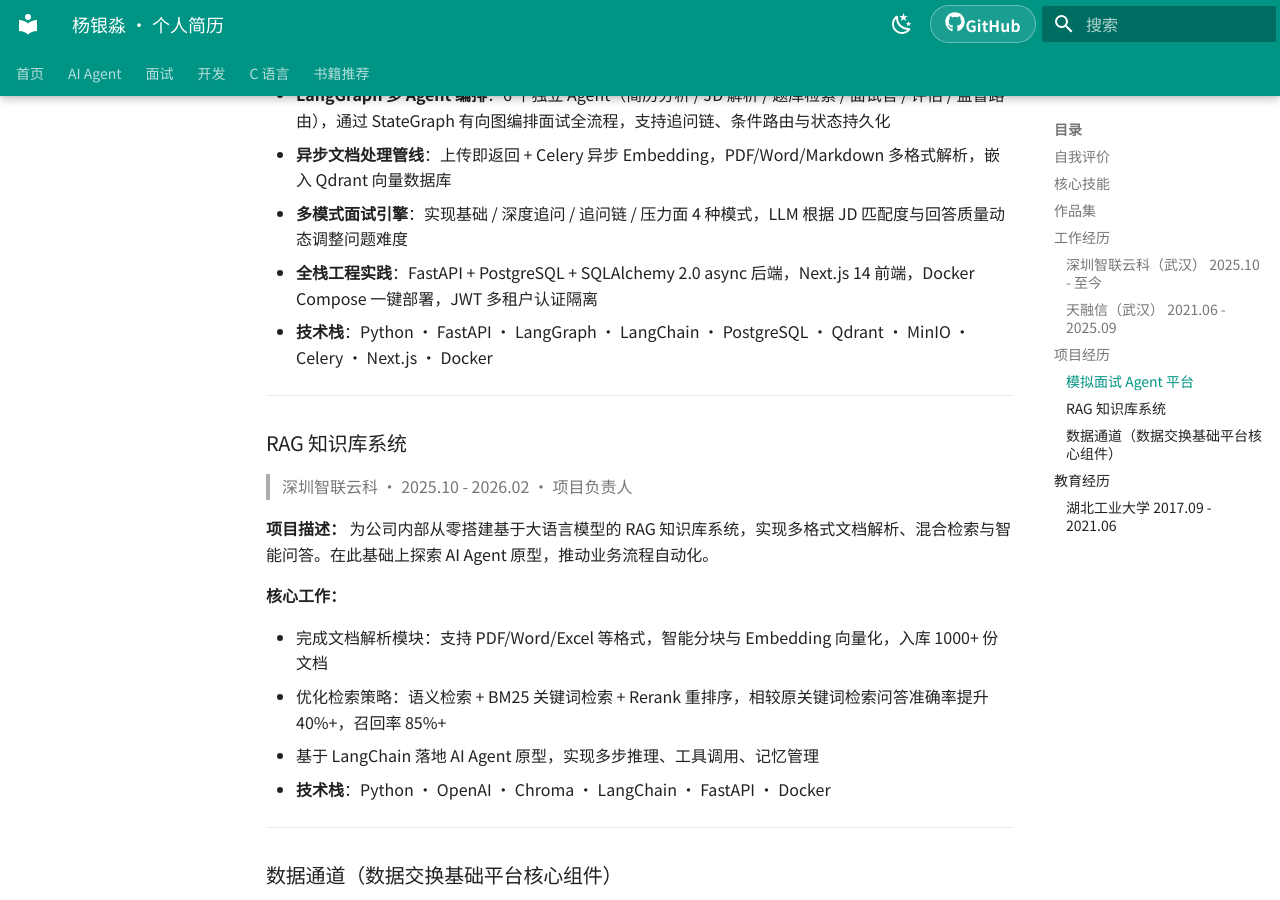
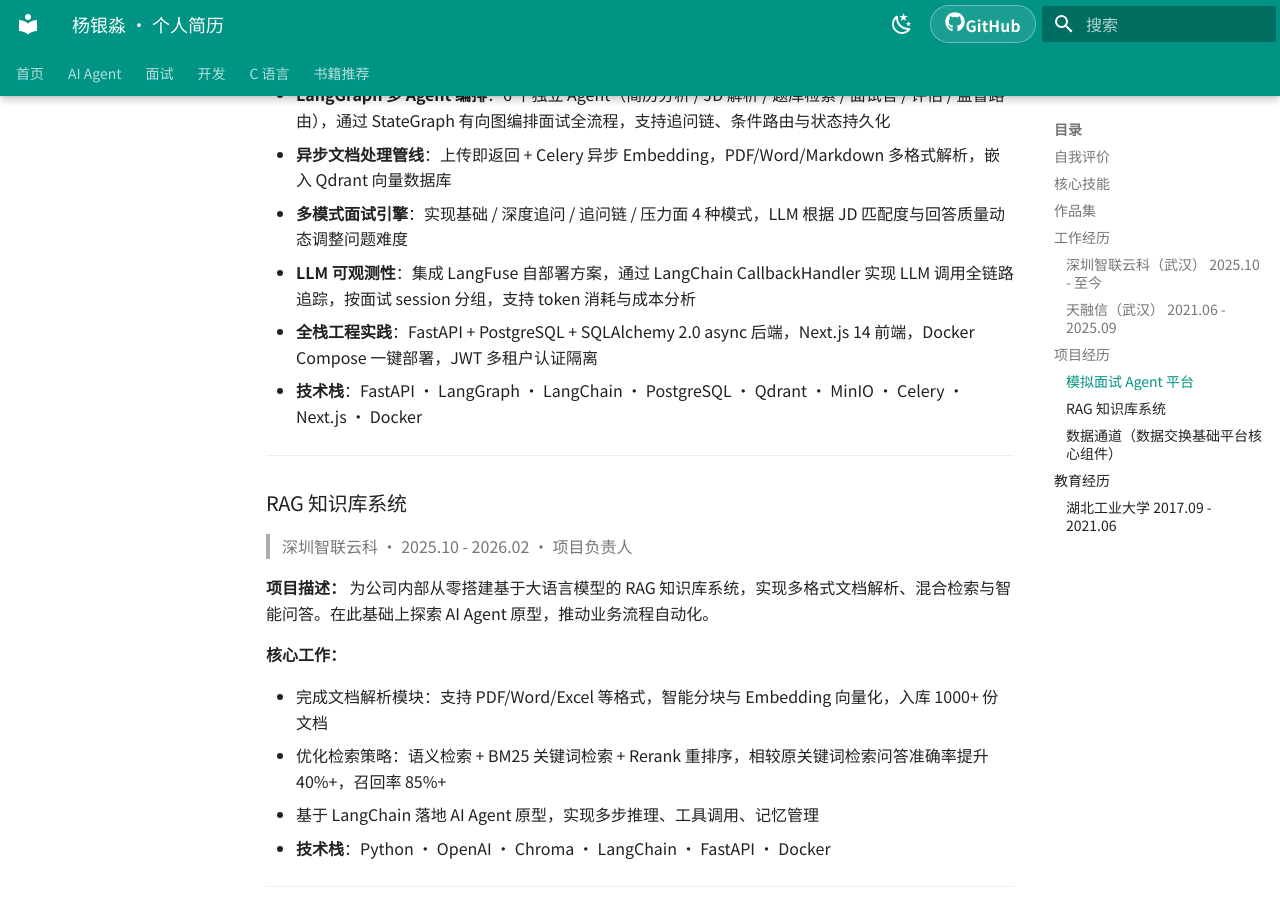
Before and after one commit to yangyinmiao/my-notes, an MkDocs documentation site: the page built from docs/resume/index.md, in a window 1280 px wide and 900 px high, scrolled down 2506 px. Built offline with MkDocs 1.6.1 and Material for MkDocs 9.7.7, drawn with Linux system fonts in a browser that asks for light colours; some of the changed text lies outside the part shown.

Commit message:
fix: 更新到岗时间为一周内，优化技能表格格式，新增 LLM 可观测性描述

```diff
--- a/docs/resume/index.md
+++ b/docs/resume/index.md
@@ -26,7 +26,7 @@
 				</tr>
 				<tr>
 					<td style="border: none;">邮箱：yang_yinmiao@outlook.com</td>
-					<td style="border: none;">到岗时间：随时入职</td>
+					<td style="border: none;">到岗时间：一周内</td>
 				</tr>
 				<tr>
 					<td style="border: none;">所在地：武汉</td>
@@ -106,8 +106,9 @@
 - **LangGraph 多 Agent 编排**：6 个独立 Agent（简历分析 / JD 解析 / 题库检索 / 面试官 / 评估 / 监督路由），通过 StateGraph 有向图编排面试全流程，支持追问链、条件路由与状态持久化
 - **异步文档处理管线**：上传即返回 + Celery 异步 Embedding，PDF/Word/Markdown 多格式解析，嵌入 Qdrant 向量数据库
 - **多模式面试引擎**：实现基础 / 深度追问 / 追问链 / 压力面 4 种模式，LLM 根据 JD 匹配度与回答质量动态调整问题难度
+- **LLM 可观测性**：集成 LangFuse 自部署方案，通过 LangChain CallbackHandler 实现 LLM 调用全链路追踪，按面试 session 分组，支持 token 消耗与成本分析
 - **全栈工程实践**：FastAPI + PostgreSQL + SQLAlchemy 2.0 async 后端，Next.js 14 前端，Docker Compose 一键部署，JWT 多租户认证隔离
-- **技术栈**：Python · FastAPI · LangGraph · LangChain · PostgreSQL · Qdrant · MinIO · Celery · Next.js · Docker
+- **技术栈**：FastAPI · LangGraph · LangChain · PostgreSQL · Qdrant · MinIO · Celery · Next.js · Docker
 
 ---
 
```
Also changed, not shown: other parts of docs/resume/index.md (+1 -1 lines), 1 other file.
